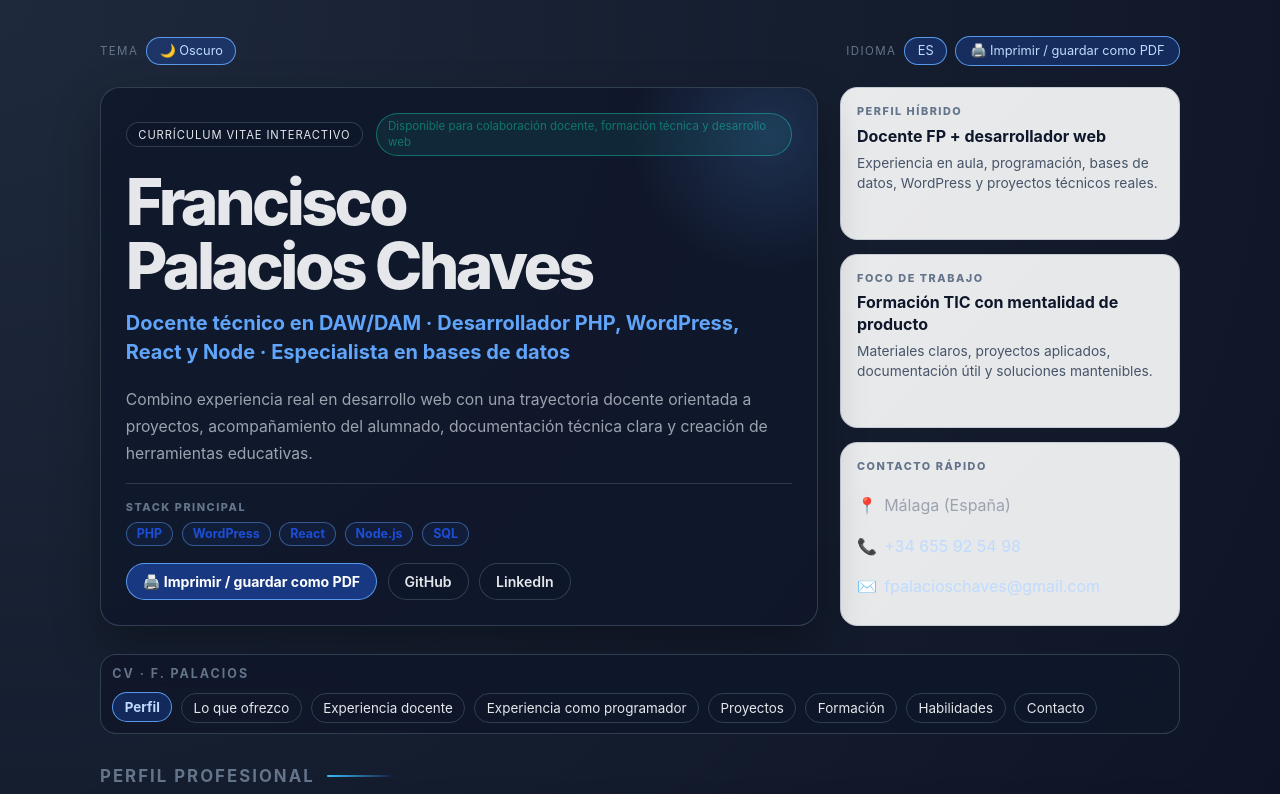
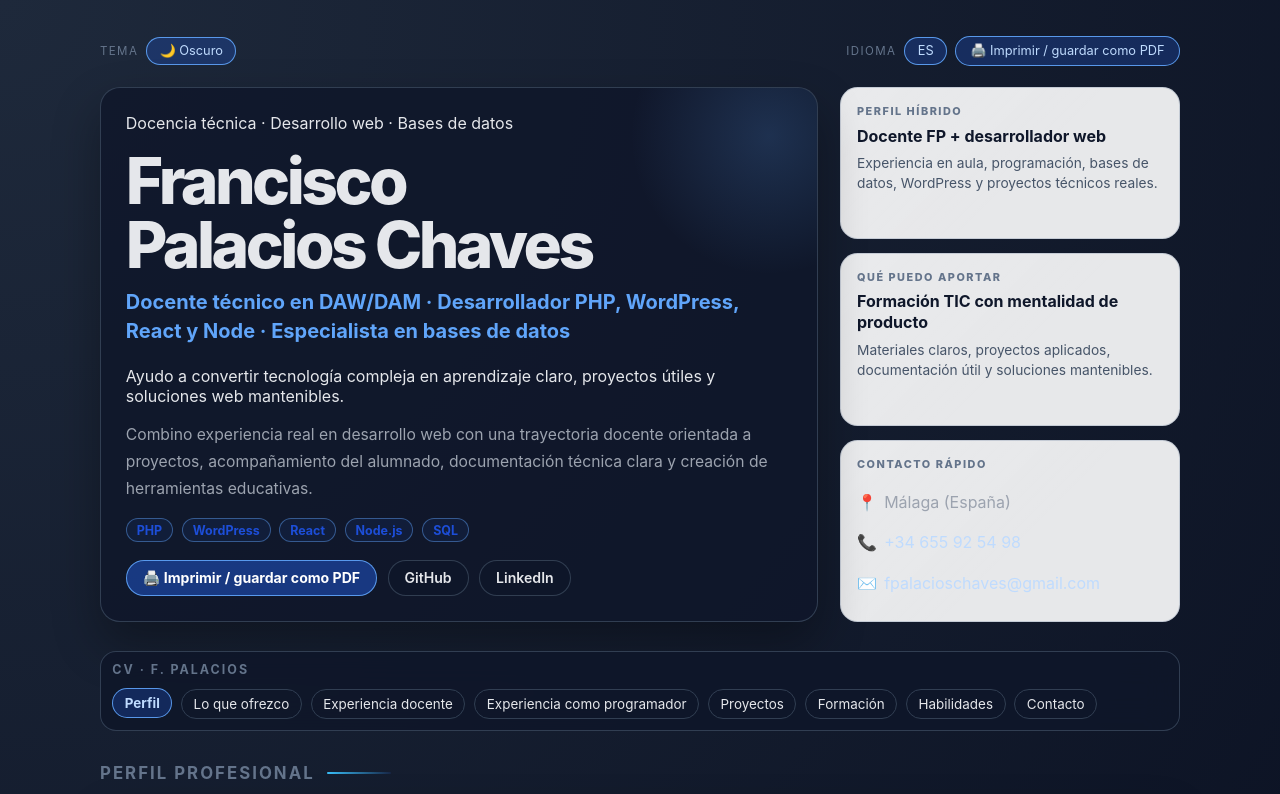
Before and after one commit to fpalacioschaves/cv-react, a React (Vite) app: page / in a window 1280 px wide. Shown: the top 794 px of the page. Built offline with nearby package versions, Linux system fonts and the light colour scheme; no server answers.

Commit message:
Strengthen hero positioning

```diff
--- a/src/components/Header.jsx
+++ b/src/components/Header.jsx
@@ -19,24 +19,28 @@ export function Header({
   const copy =
     lang === 'es'
       ? {
-          stackLabel: 'Stack principal',
+          heroKicker: 'Docencia técnica · Desarrollo web · Bases de datos',
+          heroPromise:
+            'Ayudo a convertir tecnología compleja en aprendizaje claro, proyectos útiles y soluciones web mantenibles.',
           roleLabel: 'Perfil híbrido',
           roleValue: 'Docente FP + desarrollador web',
           roleText:
             'Experiencia en aula, programación, bases de datos, WordPress y proyectos técnicos reales.',
-          focusLabel: 'Foco de trabajo',
+          focusLabel: 'Qué puedo aportar',
           focusValue: 'Formación TIC con mentalidad de producto',
           focusText:
             'Materiales claros, proyectos aplicados, documentación útil y soluciones mantenibles.',
           contactLabel: 'Contacto rápido',
         }
       : {
-          stackLabel: 'Core stack',
+          heroKicker: 'Technical teaching · Web development · Databases',
+          heroPromise:
+            'I help turn complex technology into clear learning, useful projects and maintainable web solutions.',
           roleLabel: 'Hybrid profile',
           roleValue: 'Vocational teacher + web developer',
           roleText:
             'Experience in the classroom, programming, databases, WordPress and real technical projects.',
-          focusLabel: 'Work focus',
+          focusLabel: 'What I bring',
           focusValue: 'IT training with a product mindset',
           focusText:
             'Clear materials, applied projects, useful documentation and maintainable solutions.',
@@ -87,24 +91,19 @@ export function Header({
 
       <header style={styles.header}>
         <section style={styles.heroContent} className="cv-hero-main">
-          <div className="cv-hero-topline">
-            <span style={styles.chip}>{t.chip}</span>
-            <span className="cv-hero-availability">{t.badge}</span>
-          </div>
+          <p className="cv-hero-kicker">{copy.heroKicker}</p>
 
           <h1 style={styles.name}>Francisco Palacios&nbsp;Chaves</h1>
           <p style={styles.subtitle}>{t.headline}</p>
+          <p className="cv-hero-promise">{copy.heroPromise}</p>
           <p style={styles.heroSummary}>{t.heroSummary}</p>
 
-          <div className="cv-hero-stack-block">
-            <span className="cv-hero-stack-label">{copy.stackLabel}</span>
-            <div className="cv-hero-stack-pills">
-              {MAIN_STACK.map((item) => (
-                <span key={item} className="cv-hero-stack-pill">
-                  {item}
-                </span>
-              ))}
-            </div>
+          <div className="cv-hero-stack-pills" aria-label="Tecnologías principales">
+            {MAIN_STACK.map((item) => (
+              <span key={item} className="cv-hero-stack-pill">
+                {item}
+              </span>
+            ))}
           </div>
 
           <div style={styles.heroActions} className="cv-hero-actions">
```
